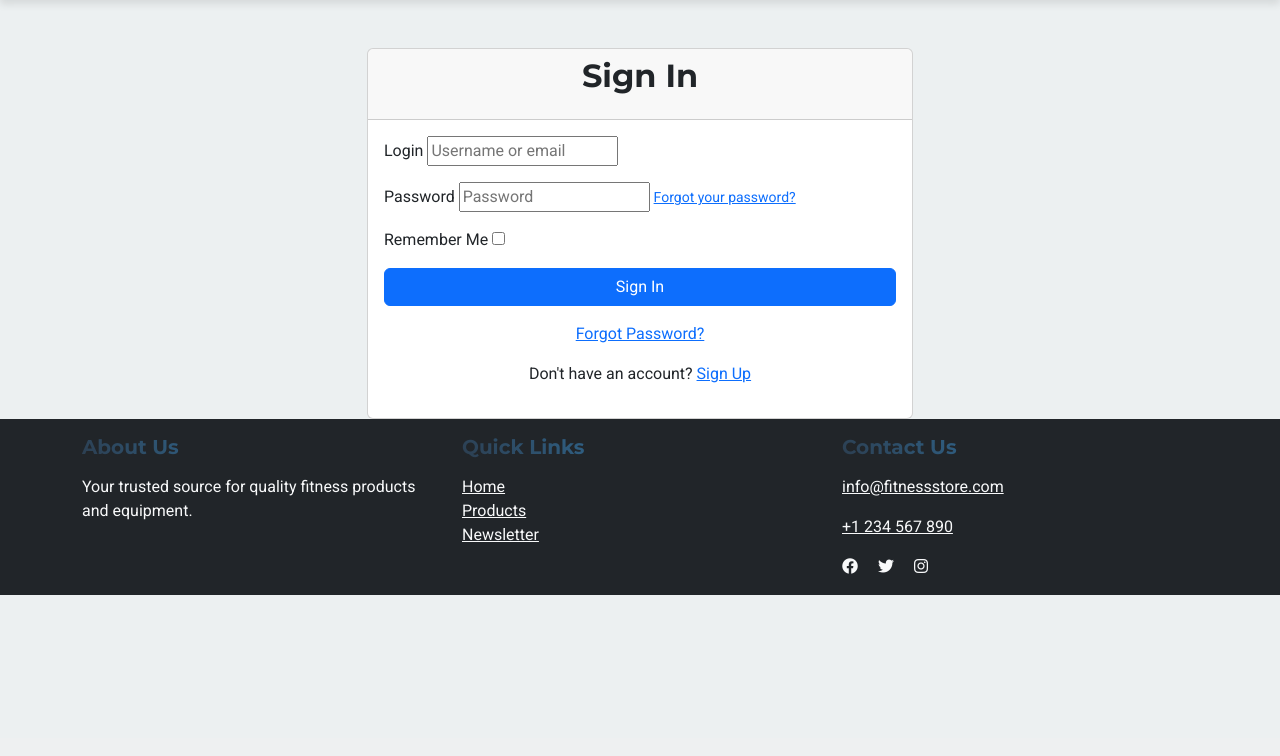
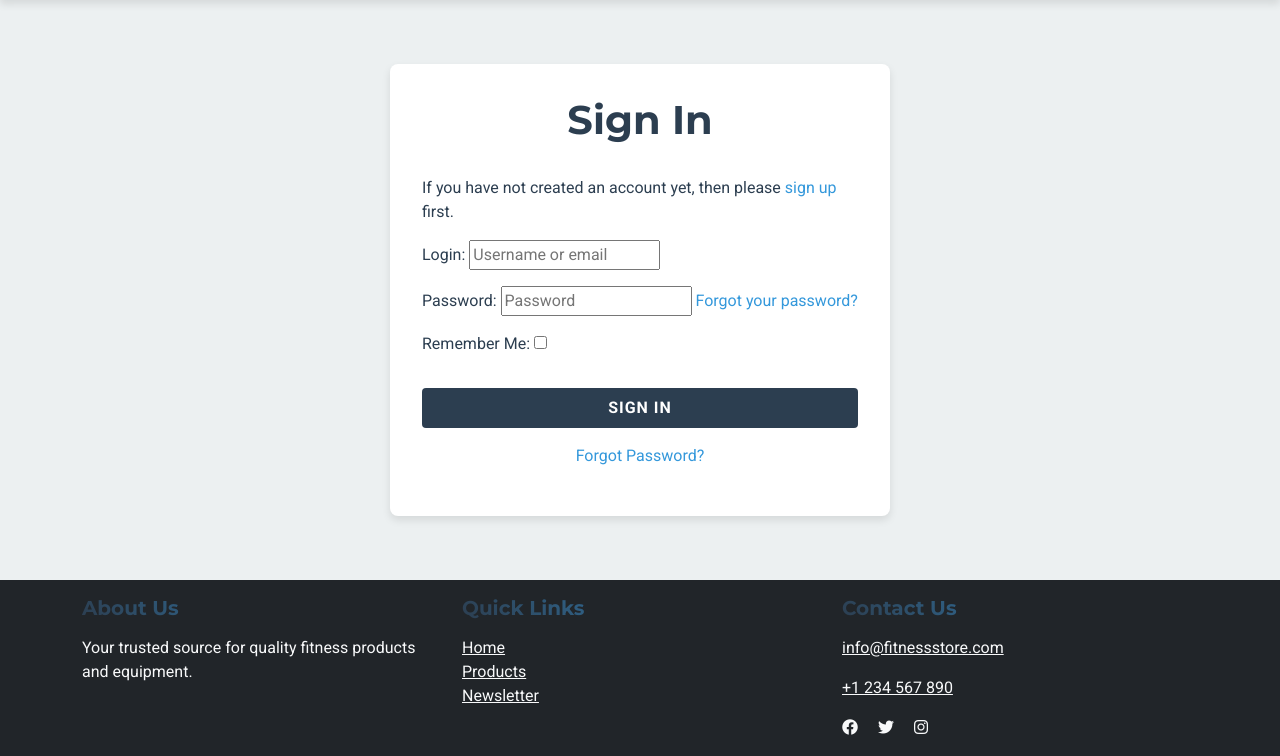
Before and after one commit to NiallPierce/FitnessSub, a Django app: page /accounts/login/ in a window 1280 px wide. Shown: the part 62-818 px from the top of the page. Before the commit the page ends 657 px from the top, so only its background shows below. Run offline with Django 4.2, Linux system fonts and the light colour scheme; data that the repository does not hold is empty.

Commit message:
Update css to fix style on Log In issue

```diff
--- a/static/css/style.css
+++ b/static/css/style.css
@@ -326,3 +326,148 @@ h1, h2, h3, h4, h5, h6 {
         padding: var(--spacing-md);
     }
 }
+
+/* Allauth Templates */
+.allauth-container {
+    max-width: 500px;
+    margin: var(--spacing-xl) auto;
+    padding: var(--spacing-lg);
+    background: white;
+    border-radius: var(--border-radius-md);
+    box-shadow: var(--shadow-md);
+}
+
+.allauth-container h1 {
+    color: var(--primary-color);
+    margin-bottom: var(--spacing-lg);
+    text-align: center;
+}
+
+.allauth-container p {
+    margin-bottom: var(--spacing-md);
+    color: var(--dark-color);
+}
+
+.allauth-container .form-control {
+    margin-bottom: var(--spacing-md);
+    border-radius: var(--border-radius-sm);
+    border: 1px solid var(--light-color);
+    padding: var(--spacing-sm);
+}
+
+.allauth-container .form-control:focus {
+    border-color: var(--secondary-color);
+    box-shadow: 0 0 0 0.2rem rgba(52, 152, 219, 0.25);
+}
+
+.allauth-container .btn {
+    width: 100%;
+    margin-top: var(--spacing-md);
+    padding: var(--spacing-sm) var(--spacing-md);
+    border-radius: var(--border-radius-sm);
+    font-weight: 600;
+    text-transform: uppercase;
+    letter-spacing: 1px;
+    transition: var(--transition-fast);
+}
+
+.allauth-container .btn-primary {
+    background-color: var(--primary-color);
+    border: none;
+}
+
+.allauth-container .btn-primary:hover {
+    background-color: var(--secondary-color);
+}
+
+.allauth-container .text-muted {
+    margin-top: var(--spacing-md);
+    text-align: center;
+}
+
+.allauth-container .alert {
+    margin-bottom: var(--spacing-md);
+    border-radius: var(--border-radius-sm);
+}
+
+.allauth-container .alert-danger {
+    background-color: var(--danger-color);
+    color: white;
+    border: none;
+}
+
+.allauth-container .form-text {
+    color: var(--dark-color);
+    font-size: 0.875rem;
+}
+
+.allauth-container .form-check {
+    margin-bottom: var(--spacing-md);
+}
+
+.allauth-container .socialaccount_ballot {
+    margin-top: var(--spacing-lg);
+    padding-top: var(--spacing-lg);
+    border-top: 1px solid var(--light-color);
+}
+
+.allauth-container .socialaccount_providers {
+    list-style: none;
+    padding: 0;
+    margin: 0;
+}
+
+.allauth-container .socialaccount_providers li {
+    margin-bottom: var(--spacing-sm);
+}
+
+.allauth-container .socialaccount_providers a {
+    display: block;
+    padding: var(--spacing-sm);
+    background: var(--light-color);
+    border-radius: var(--border-radius-sm);
+    text-align: center;
+    color: var(--dark-color);
+    text-decoration: none;
+    transition: var(--transition-fast);
+}
+
+.allauth-container .socialaccount_providers a:hover {
+    background: var(--secondary-color);
+    color: white;
+}
+
+.allauth-container .login-or {
+    text-align: center;
+    margin: var(--spacing-md) 0;
+    position: relative;
+}
+
+.allauth-container .login-or::before,
+.allauth-container .login-or::after {
+    content: "";
+    position: absolute;
+    top: 50%;
+    width: 45%;
+    height: 1px;
+    background: var(--light-color);
+}
+
+.allauth-container .login-or::before {
+    left: 0;
+}
+
+.allauth-container .login-or::after {
+    right: 0;
+}
+
+.allauth-container a {
+    color: var(--secondary-color);
+    text-decoration: none;
+    transition: var(--transition-fast);
+}
+
+.allauth-container a:hover {
+    color: var(--primary-color);
+    text-decoration: underline;
+}
--- a/templates/account/login.html
+++ b/templates/account/login.html
@@ -6,44 +6,36 @@
 {% block head_title %}{% trans "Sign In" %}{% endblock %}
 
 {% block content %}
-<div class="container mt-5">
-    <div class="row justify-content-center">
-        <div class="col-md-6">
-            <div class="card">
-                <div class="card-header">
-                    <h2 class="text-center">{% trans "Sign In" %}</h2>
+<div class="allauth-container">
+    <h1>{% trans "Sign In" %}</h1>
+
+    {% if socialaccount_providers %}
+    <p>{% blocktrans with site.name as site_name %}Please sign in with one of your existing third party accounts. Or, <a href="{{ signup_url }}">sign up</a> for a {{ site_name }} account and sign in below:{% endblocktrans %}</p>
+
+    <div class="socialaccount_ballot">
+        <ul class="socialaccount_providers">
+            {% include "socialaccount/snippets/provider_list.html" with process="login" %}
+        </ul>
+        <div class="login-or">{% trans 'or' %}</div>
     </div>
-                <div class="card-body">
+
+    {% include "socialaccount/snippets/login_extra.html" %}
+
+    {% else %}
+    <p>{% blocktrans %}If you have not created an account yet, then please
+    <a href="{{ signup_url }}">sign up</a> first.{% endblocktrans %}</p>
+    {% endif %}
+
     <form class="login" method="POST" action="{% url 'account_login' %}">
         {% csrf_token %}
-                        {% for field in form %}
-                            <div class="form-group mb-3">
-                                <label for="{{ field.id_for_label }}">{{ field.label }}</label>
-                                {{ field }}
-                                {% if field.help_text %}
-                                    <small class="form-text text-muted">{{ field.help_text }}</small>
-                                {% endif %}
-                                {% for error in field.errors %}
-                                    <div class="alert alert-danger">{{ error }}</div>
-                                {% endfor %}
-                            </div>
-                        {% endfor %}
+        {{ form.as_p }}
         {% if redirect_field_value %}
         <input type="hidden" name="{{ redirect_field_name }}" value="{{ redirect_field_value }}" />
         {% endif %}
-                        <div class="d-grid gap-2">
         <button class="btn btn-primary" type="submit">{% trans "Sign In" %}</button>
-                        </div>
+        <p class="text-muted">
+            <a href="{% url 'account_reset_password' %}">{% trans "Forgot Password?" %}</a>
+        </p>
     </form>
-                    <div class="text-center mt-3">
-                        <p>
-                            <a class="button secondaryAction" href="{% url 'account_reset_password' %}">{% trans "Forgot Password?" %}</a>
-                        </p>
-                        <p>{% trans "Don't have an account?" %} <a href="{{ signup_url }}">{% trans "Sign Up" %}</a></p>
-                    </div>
-                </div>
-            </div>
-        </div>
-    </div>
 </div>
 {% endblock %}
```
Also changed, not shown: templates/account/signup.html (+20 -29 lines). Lines whose indentation alone changed are shown as unchanged.
